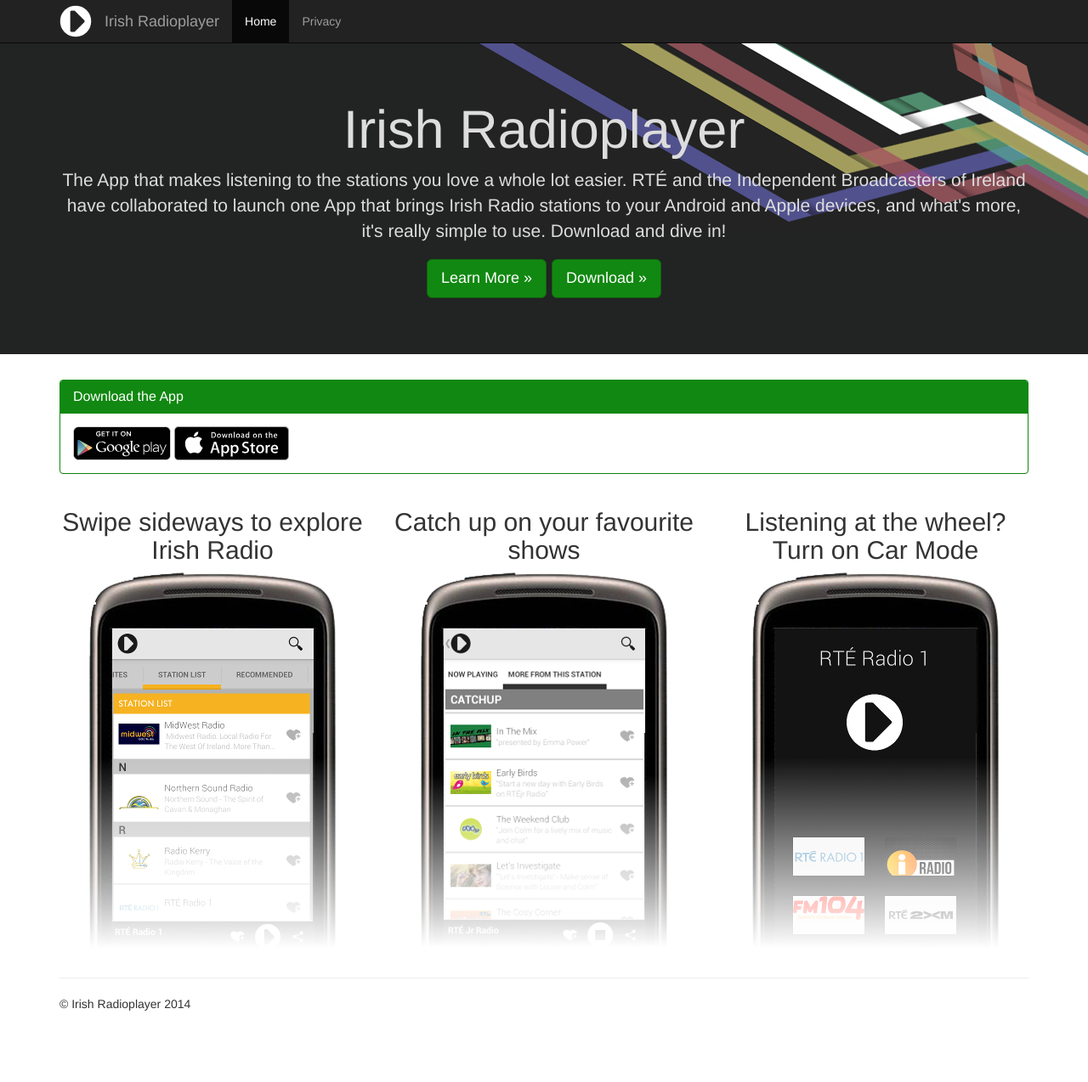
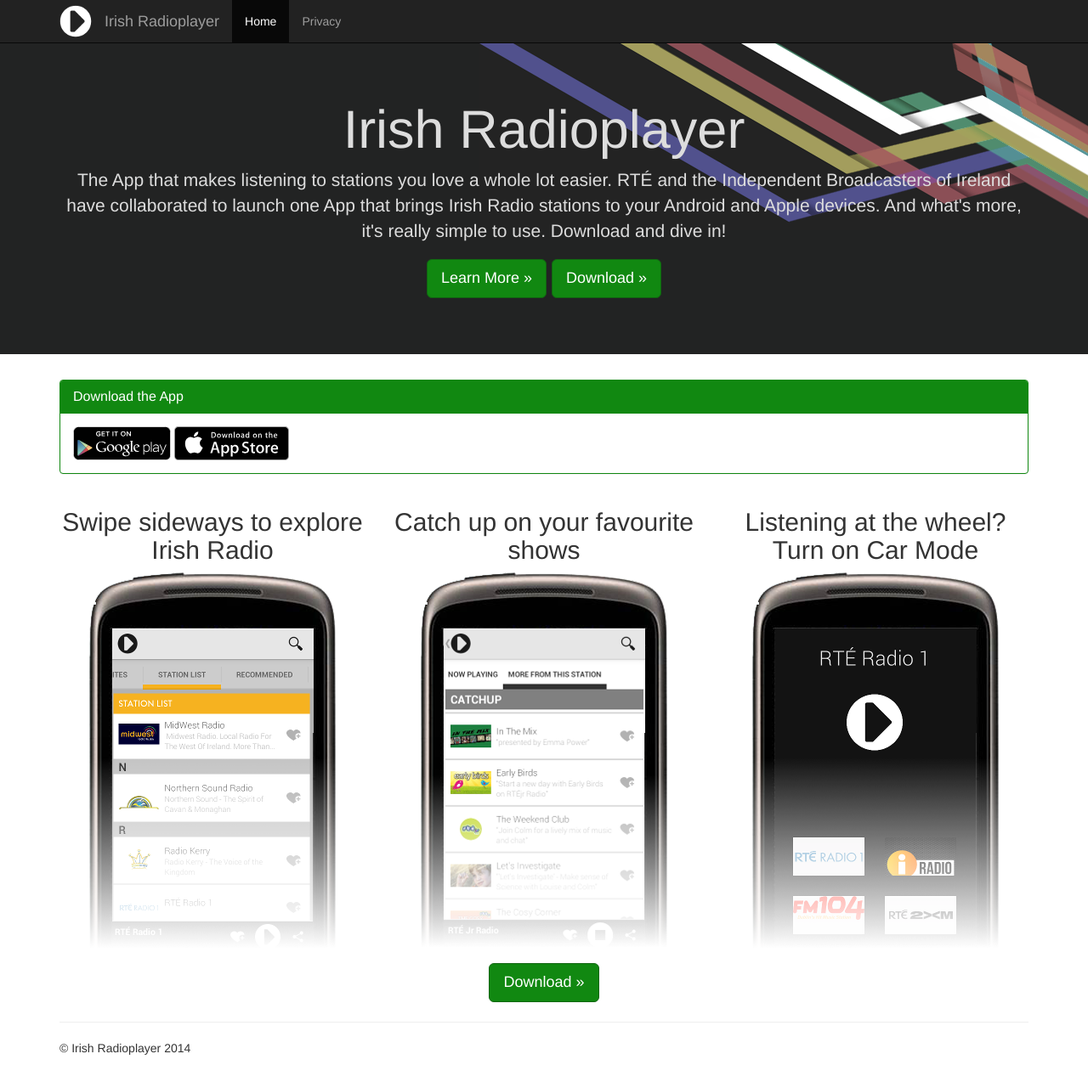
Before and after one commit to ian-llewellyn/radioplayer.ie, a plain HTML site: page index.html in a window 1280 px wide. Shown: the whole page at 85% size. Before the commit the page ends 1222 px from the top, so only its background shows below. Drawn offline with nearby package versions, Linux system fonts and the light colour scheme.

Commit message:
More minor text changes. Added a Download button (fragment link) to the bottom of the page for UX.

```diff
--- a/index.html
+++ b/index.html
@@ -54,7 +54,7 @@
     <div class="jumbotron">
       <div class="container">
         <h1>Irish Radioplayer</h1>
-        <p>The App that makes listening to the stations you love a whole lot easier. RTÉ and the Independent Broadcasters of Ireland have collaborated to launch one App that brings Irish Radio stations to your Android and Apple devices, and what's more, it's really simple to use. Download and dive in!</p>
+        <p>The App that makes listening to stations you love a whole lot easier. RTÉ and the Independent Broadcasters of Ireland have collaborated to launch one App that brings Irish Radio stations to your Android and Apple devices. And what's more, it's really simple to use. Download and dive in!</p>
         <p><a class="btn btn-primary btn-lg" href="#features" role="button">Learn More &raquo;</a><a class="btn btn-primary btn-lg" href="#download" role="button">Download &raquo;</a></p>
       </div>
     </div>
@@ -89,6 +89,8 @@
         </div>
       </div>
 
+        <p style="text-align: center"><a class="btn btn-primary btn-lg" href="#download" role="button">Download &raquo;</a></p>
+
       <hr>
 
       <footer>
```
